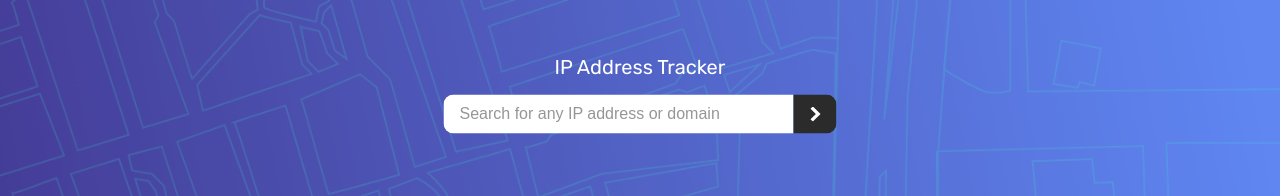
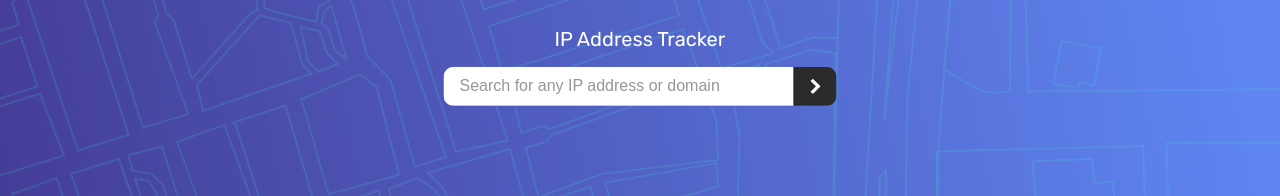
Before and after one commit to arslan-shd/ip-tracker, a website: page index.html in a window 1280 px wide. Shown: the top 196 px of the page. Drawn offline with nearby package versions, Linux system fonts and the light colour scheme; files whose address does not match are found by name.

Commit message:
fifth commit

```diff
--- a/scss/style.scss
+++ b/scss/style.scss
@@ -48,6 +48,7 @@ body {
 
       @include xs {
         grid-template-columns: 1fr 1fr;
+        transform: translate(-50%, -50%);
       }
 
       @include md {
@@ -111,7 +112,7 @@ body {
       position: absolute;
       top: 37%;
       left: 50%;
-      transform: translate(-50%, -50%);
+      transform: translate(-50%, -85%);
     }
 
     .app-title {
```
Also changed, not shown: css/style.css.
